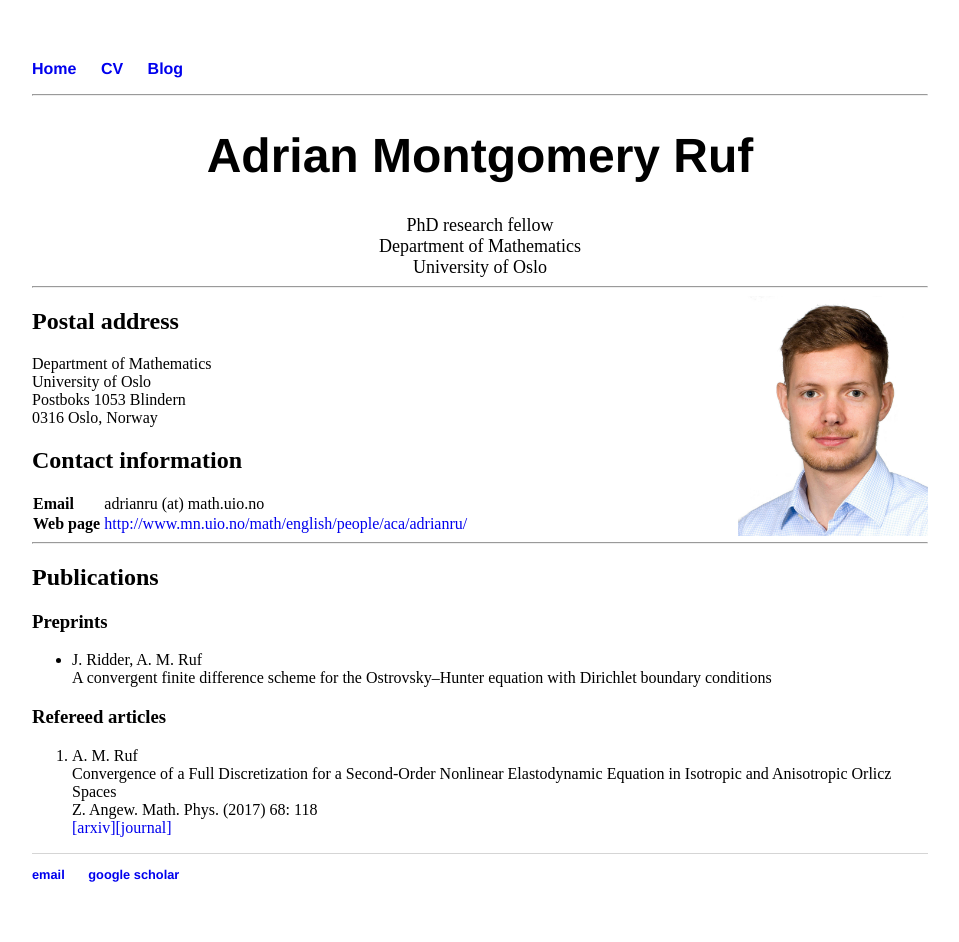
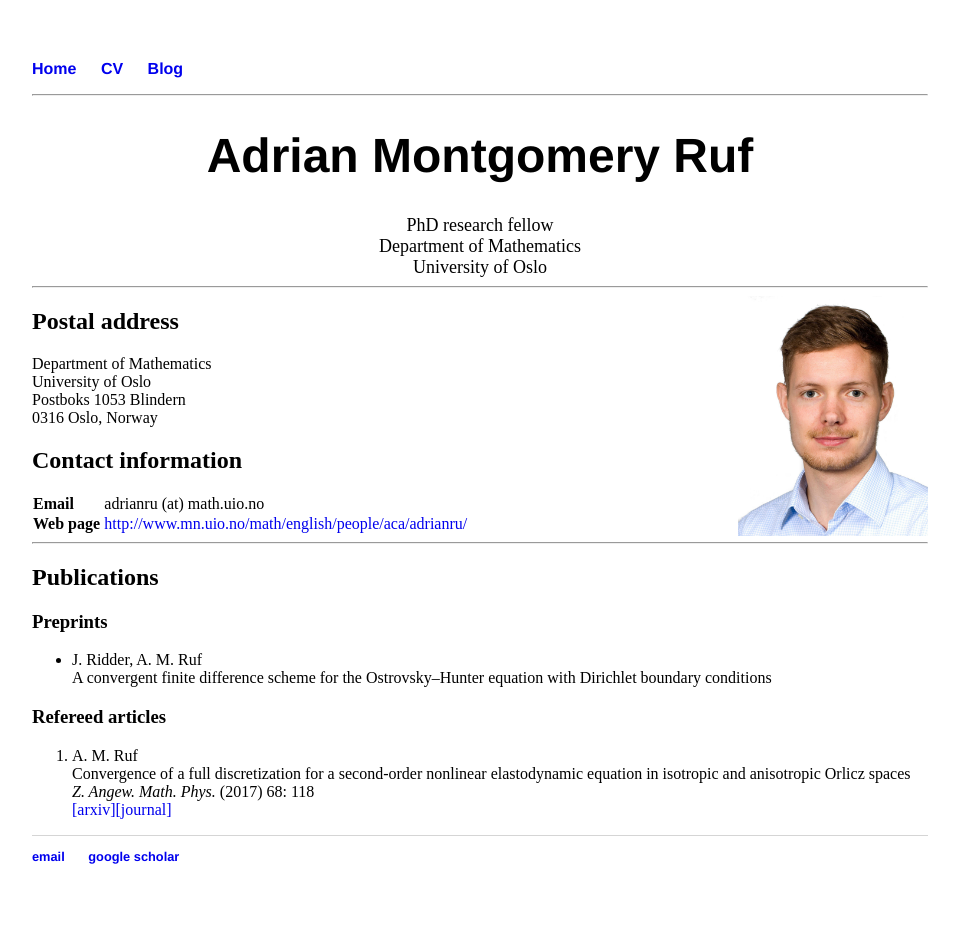
Before and after one commit to adrianmruf/adrianmruf.github.io, a Jekyll site: the page built from index.html, in a window 1280 px wide. Shown: the whole page, without its empty margins (160-1119 px from the left). Built offline with Jekyll 4.4.1, drawn with Linux system fonts in a browser that asks for light colours.

```diff
--- a/index.html
+++ b/index.html
@@ -56,7 +56,7 @@ th {
 	<h3>Refereed articles</h3>
 
 	<ol reversed>
-	<li>A. M. Ruf<br>Convergence of a Full Discretization for a Second-Order Nonlinear Elastodynamic Equation in Isotropic and Anisotropic Orlicz Spaces<br>
-		Z. Angew. Math. Phys. (2017) 68: 118<br><a href="https://arxiv.org/abs/1804.03612">[arxiv]<a/><a href="https://link.springer.com/article/10.1007%2Fs00033-017-0863-z">[journal]</a></li>
+	<li>A. M. Ruf<br>Convergence of a full discretization for a second-order nonlinear elastodynamic equation in isotropic and anisotropic Orlicz spaces<br>
+		<em>Z. Angew. Math. Phys.</em> (2017) 68: 118<br><a href="https://arxiv.org/abs/1804.03612">[arxiv]<a/><a href="https://link.springer.com/article/10.1007%2Fs00033-017-0863-z">[journal]</a></li>
 	</ol>
 </div><!-- /.blurb -->
```
